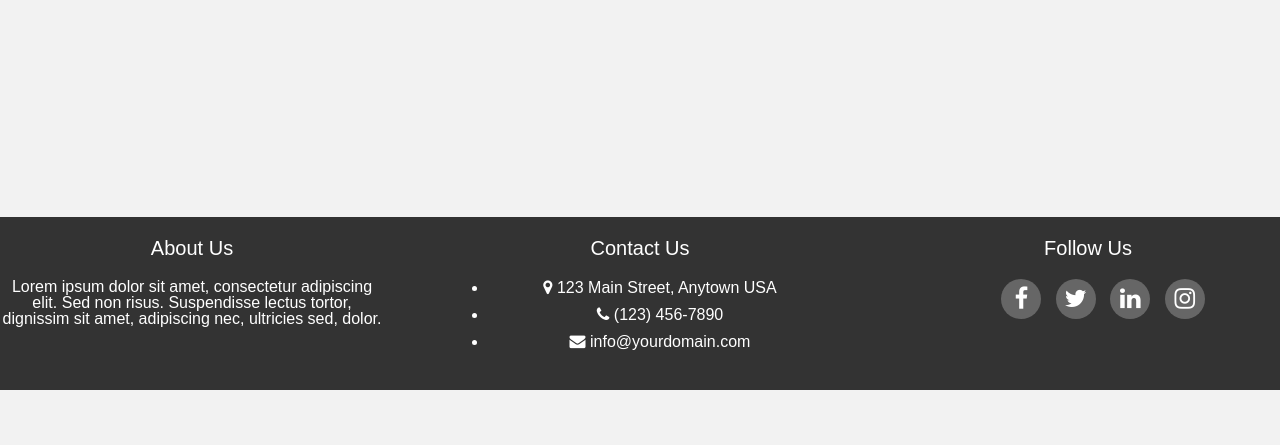
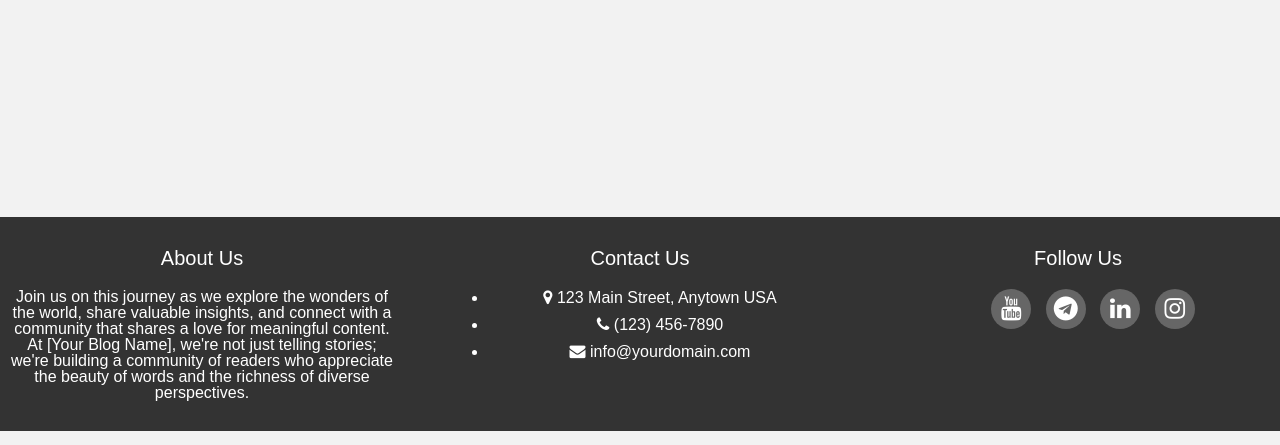
Before and after one commit to akrai15/BharatIntern_BlogWebsite, a Node server app: page /blogs in a window 1280 px wide. Shown: the part 355-800 px from the top of the page. Run offline with Node 20, Linux system fonts and the light colour scheme; the visitor is signed in with stand-in values (Sample User, id 1); data that the repository does not hold is empty; some libraries are stand-ins or nearby versions.

Commit message:
adjusting link of social media and margins

```diff
--- a/views/footer.ejs
+++ b/views/footer.ejs
@@ -4,7 +4,7 @@
         <div class="footer-row">
             <div class="footer-col about">
                 <h3>About Us</h3>
-                <p>Lorem ipsum dolor sit amet, consectetur adipiscing elit. Sed non risus. Suspendisse lectus tortor, dignissim sit amet, adipiscing nec, ultricies sed, dolor.</p>
+                <p>Join us on this journey as we explore the wonders of the world, share valuable insights, and connect with a community that shares a love for meaningful content. At [Your Blog Name], we're not just telling stories; we're building a community of readers who appreciate the beauty of words and the richness of diverse perspectives.</p>
             </div>
             <div class="footer-col contact">
                 <h3>Contact Us</h3>
@@ -17,10 +17,10 @@
             <div class="footer-col social">
                 <h3>Follow Us</h3>
                 <ul class="social-icons">
-                    <li><a href="#"><i class="fa fa-facebook"></i></a></li>
-                    <li><a href="#"><i class="fa fa-twitter"></i></a></li>
-                    <li><a href="#"><i class="fa fa-linkedin"></i></a></li>
-                    <li><a href="#"><i class="fa fa-instagram"></i></a></li>
+                    <li><a href="https://www.youtube.com/@BharatIntern" target="_blank"><i class="fa fa-youtube"></i></a></li>
+                    <li><a href="https://t.me/bharatintern"  target="_blank"><i class="fa fa-telegram"></i></a></li>
+                    <li><a href="https://www.linkedin.com/in/ayush-kumar-rai-80a1a6261/" target="_blank"><i class="fa fa-linkedin"></i></a></li>
+                    <li><a href="https://www.instagram.com/ayushkumarrai21" target="_blank"><i class="fa fa-instagram"></i></a></li>
                 </ul>
             </div>
         </div>
@@ -53,8 +53,11 @@
     }
 
     .footer-col {
+        margin-left: 10px;
+        margin-right: 10px;
         flex-basis: 30%;
-        margin-bottom: 30px;
+        margin-bottom: 10px;
+        margin-top: 10px;
     }
 
     .footer-col.about h3 {
```
